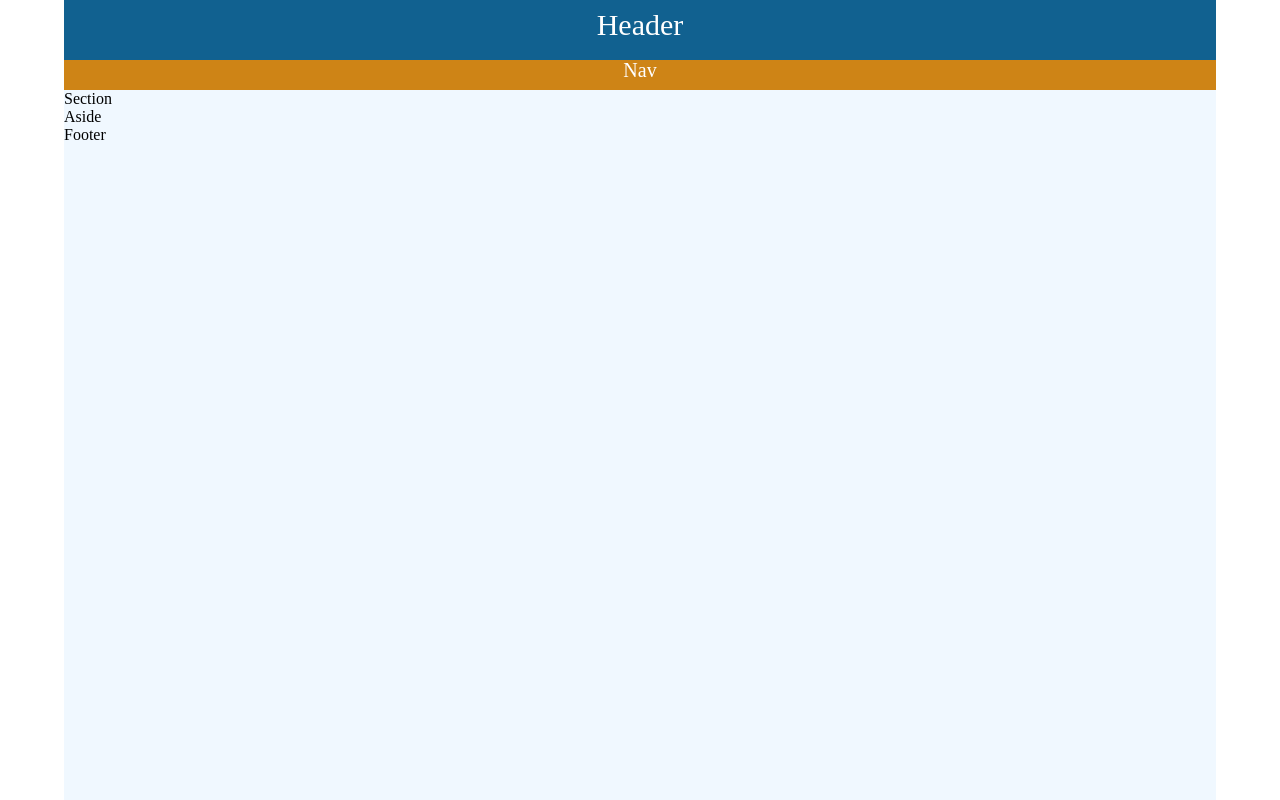
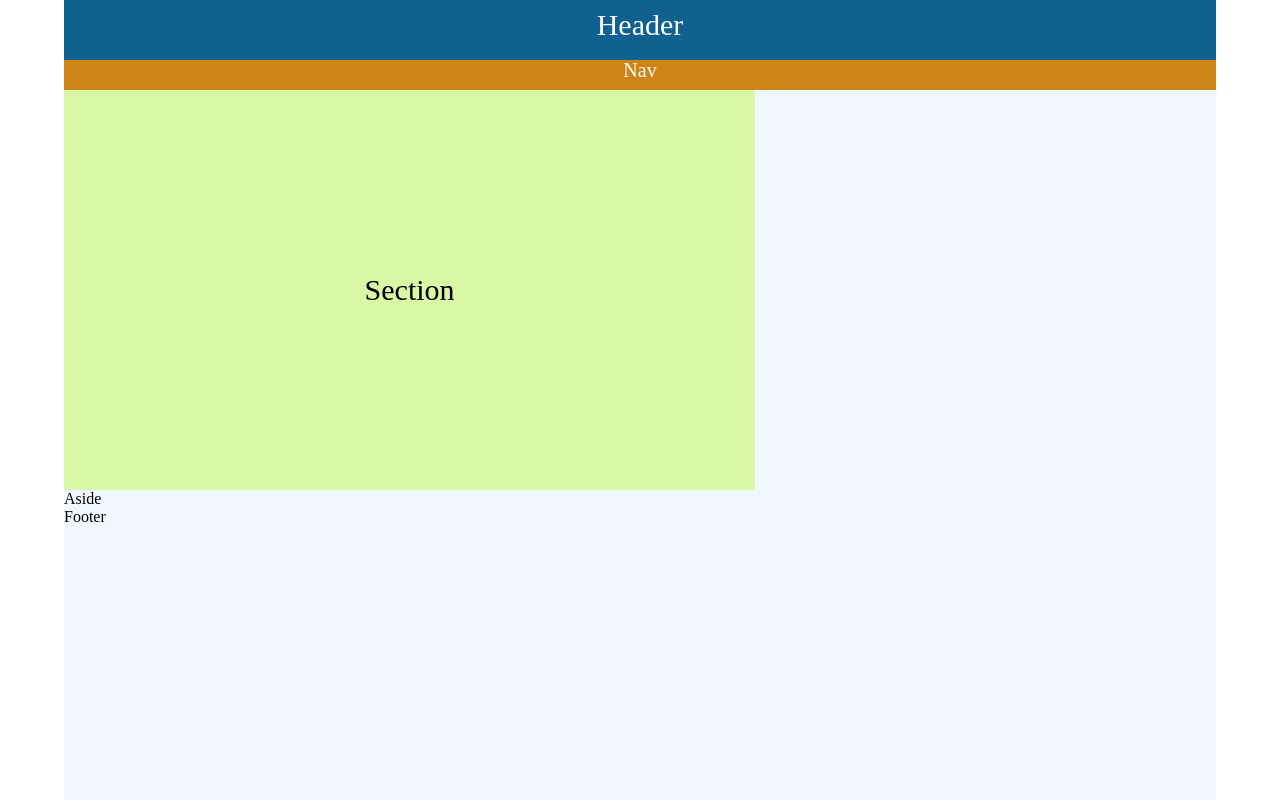
Before and after one commit to victor039/ensayoGit, a plain HTML site: page index.html in a window 1280 px wide. Shown: the top 800 px of the page. Drawn offline with Linux system fonts and the light colour scheme.

Commit message:
Se añade estilos a section

```diff
--- a/style.css
+++ b/style.css
@@ -31,3 +31,14 @@ nav{
     text-align: center;
     line-height: 20px;
 }
+section{
+    width:60%;
+    height:400px;
+    background-color:#DAF7A6;
+    color:#000;
+    font-size: 30px;
+    text-align: center;
+   display:flex;
+   align-items: center;
+   justify-content: center;
+}
```
